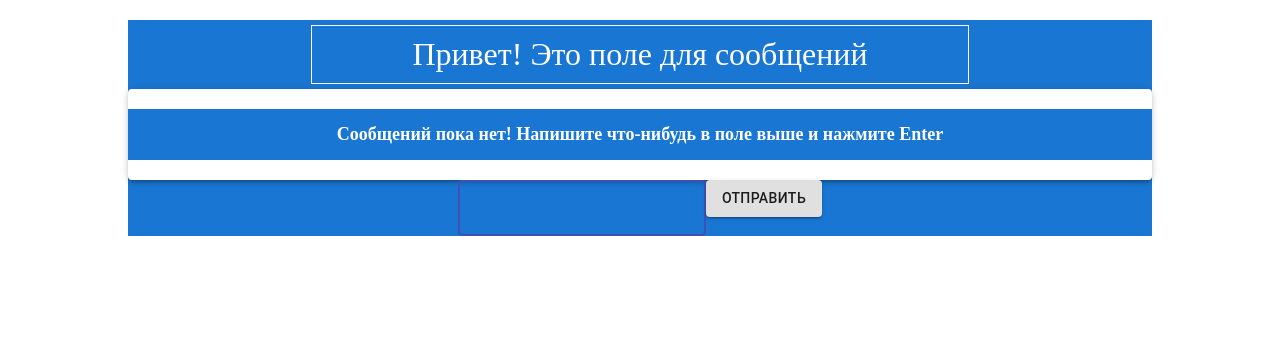
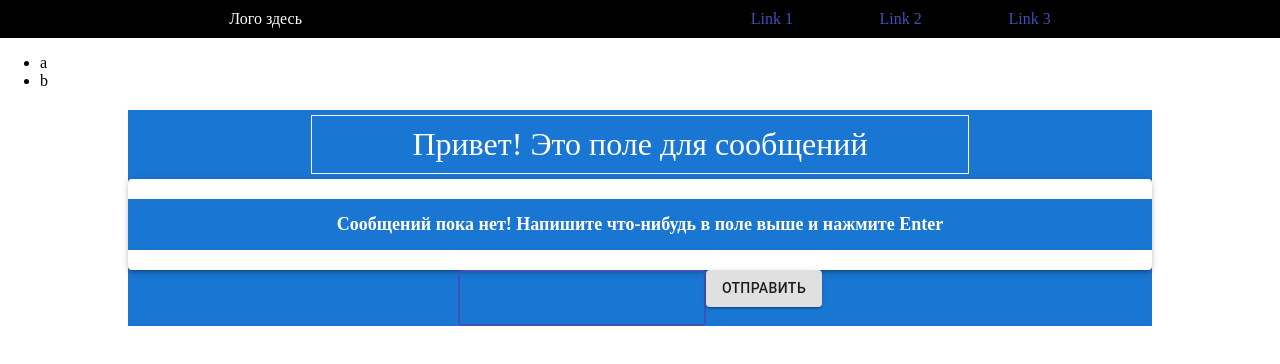
Before and after one commit to Gray-Starling/GeekBrains_react_course, a React (Create React App) app: page / in a window 1280 px wide. Shown: the top 364 px of the page. Built offline with nearby package versions, Linux system fonts and the light colour scheme.

Commit message:
Redesigned parent and child components

```diff
--- a/src/App.jsx
+++ b/src/App.jsx
@@ -1,54 +1,16 @@
 import React, { useEffect, useRef, useState } from "react";
-import { MessageRender } from "./components/MessageRender/MessageRender";
-// import { Form } from "./components/Form/Form";
-import { FormUi } from "./components/FormUi/FormUi";
-import { nanoid } from "nanoid";
+import { Header } from "./components/Header/Header";
+import { Main } from "./components/Main/Main";
 import "./App.css";
 
 export const App = () => {
-  const author = "Вы";
-  const [messageList, setMessageList] = useState([]);
-  const [inputValue, setInputValue] = useState("");
-  const focus = useRef(null);
+  return (
+    <>
+      <Header />
 
-  const message = {
-    id: nanoid(),
-    author: author,
-    text: inputValue,
-    date: new Date().toLocaleString().split(",")[0],
-    time: new Date().toLocaleTimeString().slice(0, -3),
-  };
-
-  const addMessage = (ev) => {
-    ev.preventDefault();
-    setMessageList([...messageList, message]);
-    setInputValue("");
-    if (null !== focus.current) {
-      focus.current.focus();
-    }
-  };
-
-  useEffect(() => {
-    if (messageList.length) {
-      const timer = setTimeout(() => {
-        alert("Отправленно");
-      }, 1500);
-      return () => clearTimeout(timer);
-    }
-  }, [messageList]);
-
-  return (
-    <div className="container">
-      <p className="title">Привет! Это поле для сообщений</p>
-      <MessageRender messageList={messageList} />
-      <FormUi
-        value={inputValue}
-        onChange={(ev) => {
-          setInputValue(ev.target.value);
-        }}
-        onSubmit={addMessage}
-        type="submit"
-      />
-    </div>
+      <main>
+        <Main />
+      </main>
+    </>
   );
 };
--- /dev/null
+++ b/src/components/Header/Header.css
@@ -0,0 +1,15 @@
+.header {
+  display: flex;
+  justify-content: space-around;
+  align-items: center;
+  padding: 10px 5px;
+  background-color: #000;
+  color: #fff;
+}
+
+.nav {
+  display: flex;
+  justify-content: space-between;
+  align-items: center;
+  width: 300px;
+}
--- /dev/null
+++ b/src/components/Header/Header.jsx
@@ -0,0 +1,16 @@
+import React from "react";
+import "./Header.css";
+import { Link } from "@material-ui/core";
+
+export const Header = () => {
+  return (
+    <header className="header">
+      <div className="logo">Лого здесь</div>
+      <nav className="nav">
+        <Link href="#">Link 1</Link>
+        <Link href="#">Link 2</Link>
+        <Link href="#">Link 3</Link>
+      </nav>
+    </header>
+  );
+};
--- /dev/null
+++ b/src/components/Main/ChatMessanger/ChatMessanger.jsx
@@ -0,0 +1,54 @@
+import React, { useEffect, useRef, useState } from "react";
+import { MessageRender } from "./MessageRender/MessageRender";
+import { FormUi } from "../../FormUi/FormUi";
+
+import { nanoid } from "nanoid";
+
+export const ChatMessanger = () => {
+  const author = "Вы";
+  const [messageList, setMessageList] = useState([]);
+  const [inputValue, setInputValue] = useState("");
+  const focus = useRef(null);
+
+  const message = {
+    id: nanoid(),
+    author: author,
+    text: inputValue,
+    date: new Date().toLocaleString().split(",")[0],
+    time: new Date().toLocaleTimeString().slice(0, -3),
+  };
+
+  const addMessage = (ev) => {
+    ev.preventDefault();
+    setMessageList([...messageList, message]);
+    setInputValue("");
+
+    //! автофокус без использования mui, удалить если буду использовать mui в дальнешем
+    // if (null !== focus.current) {
+    //   focus.current.focus();
+    // }
+  };
+
+  useEffect(() => {
+    if (messageList.length) {
+      const timer = setTimeout(() => {
+        alert("Отправленно");
+      }, 1500);
+      return () => clearTimeout(timer);
+    }
+  }, [messageList]);
+  return (
+    <div className="container">
+      <p className="title">Привет! Это поле для сообщений</p>
+      <MessageRender messageList={messageList} />
+      <FormUi
+        value={inputValue}
+        onChange={(ev) => {
+          setInputValue(ev.target.value);
+        }}
+        onSubmit={addMessage}
+        type="submit"
+      />
+    </div>
+  );
+};
--- a/src/components/MessageRender/MessageRender.jsx
+++ b/src/components/Main/ChatMessanger/MessageRender/MessageRender.jsx
@@ -1,6 +1,6 @@
 import React, { useRef, useEffect } from "react";
 import { Paper } from "@material-ui/core";
-import { Message } from "../Message/Message";
+import { Message } from "../Messange/Messange";
 import "./MessageRender.css";
 
 export const MessageRender = (props) => {
--- a/src/components/Message/Message.jsx
+++ b/src/components/Main/ChatMessanger/Messange/Messange.jsx
@@ -1,13 +1,7 @@
 import React, { FC } from "react";
-import "./Message.css";
-export interface MessageProps {
-  author: string;
-  text: string;
-  date: string;
-  time: string;
-}
+import "./Messange.css";
 
-export const Message: FC<MessageProps> = ({ author, text, date, time }) => {
+export const Message = ({ author, text, date, time }) => {
   return (
     <div className="msg_block">
       <div className="msg_header">
--- /dev/null
+++ b/src/components/Main/ChatsNav/ChatsNav.jsx
@@ -0,0 +1,10 @@
+import React from "react";
+
+export const ChatsNav = () => {
+  return (
+    <ul>
+      <li>a</li>
+      <li>b</li>
+    </ul>
+  );
+};
--- /dev/null
+++ b/src/components/Main/Main.jsx
@@ -0,0 +1,12 @@
+import React from "react";
+import { ChatsNav } from "./ChatsNav/ChatsNav";
+import { ChatMessanger } from "./ChatMessanger/ChatMessanger";
+
+export const Main = () => {
+  return (
+    <>
+      <ChatsNav />
+      <ChatMessanger />
+    </>
+  );
+};
```
Also changed, not shown: src/components/Main/ChatMessanger/MessageRender/MessageRender.css (renamed from src/components/MessageRender/MessageRender.css), src/components/Main/ChatMessanger/Messange/Messange.css (renamed from src/components/Message/Message.css).
